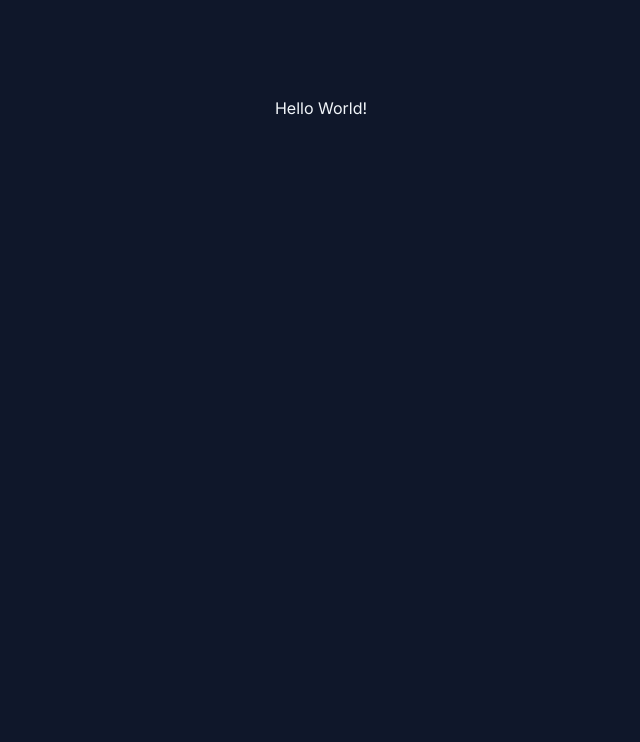
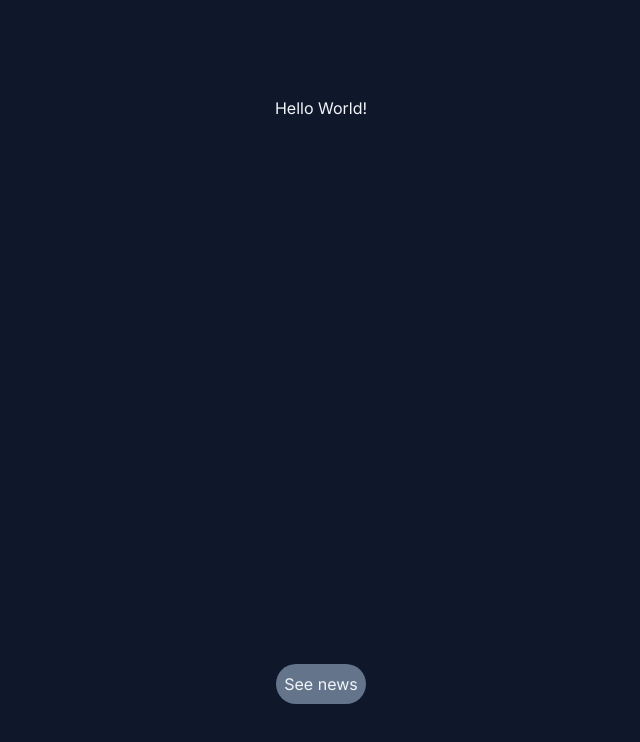
Before and after one commit to AnthonyHad/AggregatoorLegacy, a Next.js app: page / in a window 1280 px wide. Shown: the top 742 px of the page, without its empty margins (319-959 px from the left). Built offline with nearby package versions, Linux system fonts and the light colour scheme.

Commit message:
added news button on home page

```diff
--- a/app/page.js
+++ b/app/page.js
@@ -1,7 +1,12 @@
+import Link from 'next/link';
+
 export default function Home() {
   return (
     <main className="flex min-h-screen flex-col items-center justify-between p-24">
       <h1>Hello World!</h1>
+      <Link href="/news" className="bg-slate-500 rounded-full p-2">
+        See news
+      </Link>
     </main>
   );
 }
```
